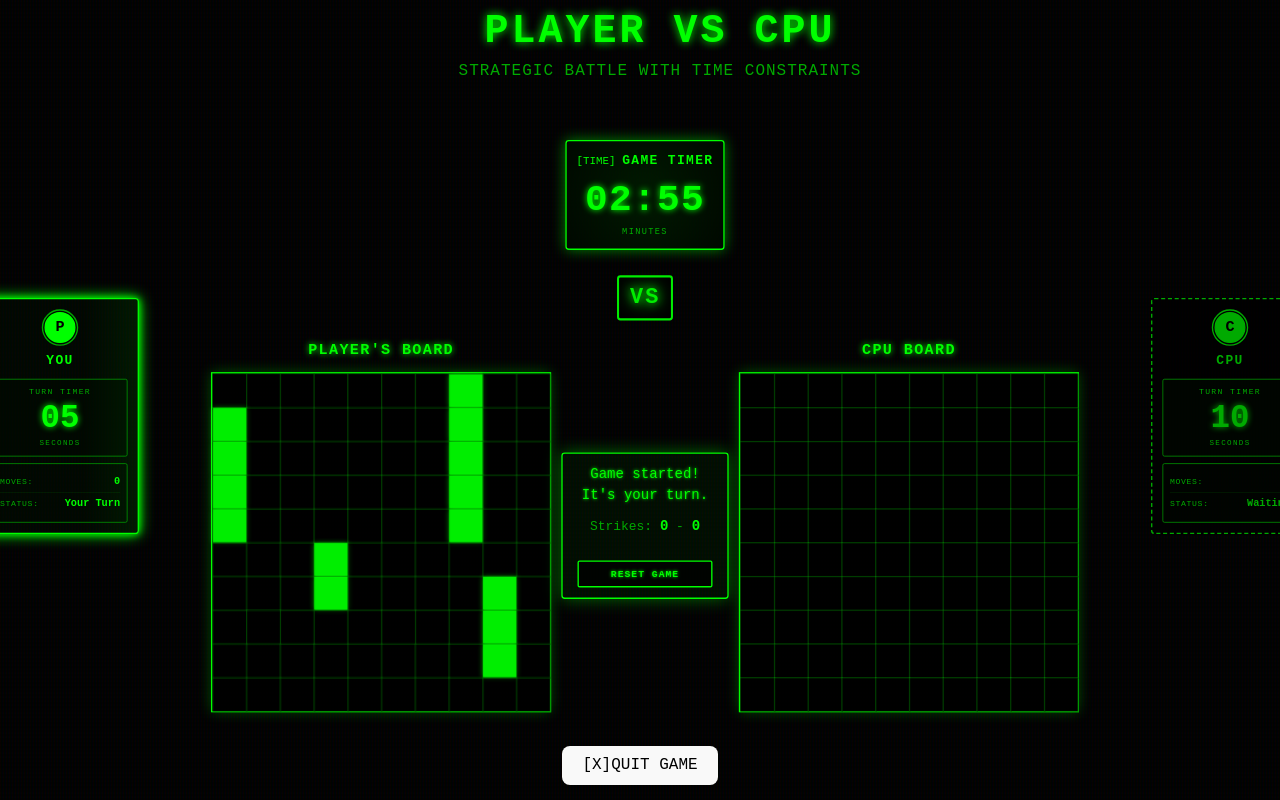
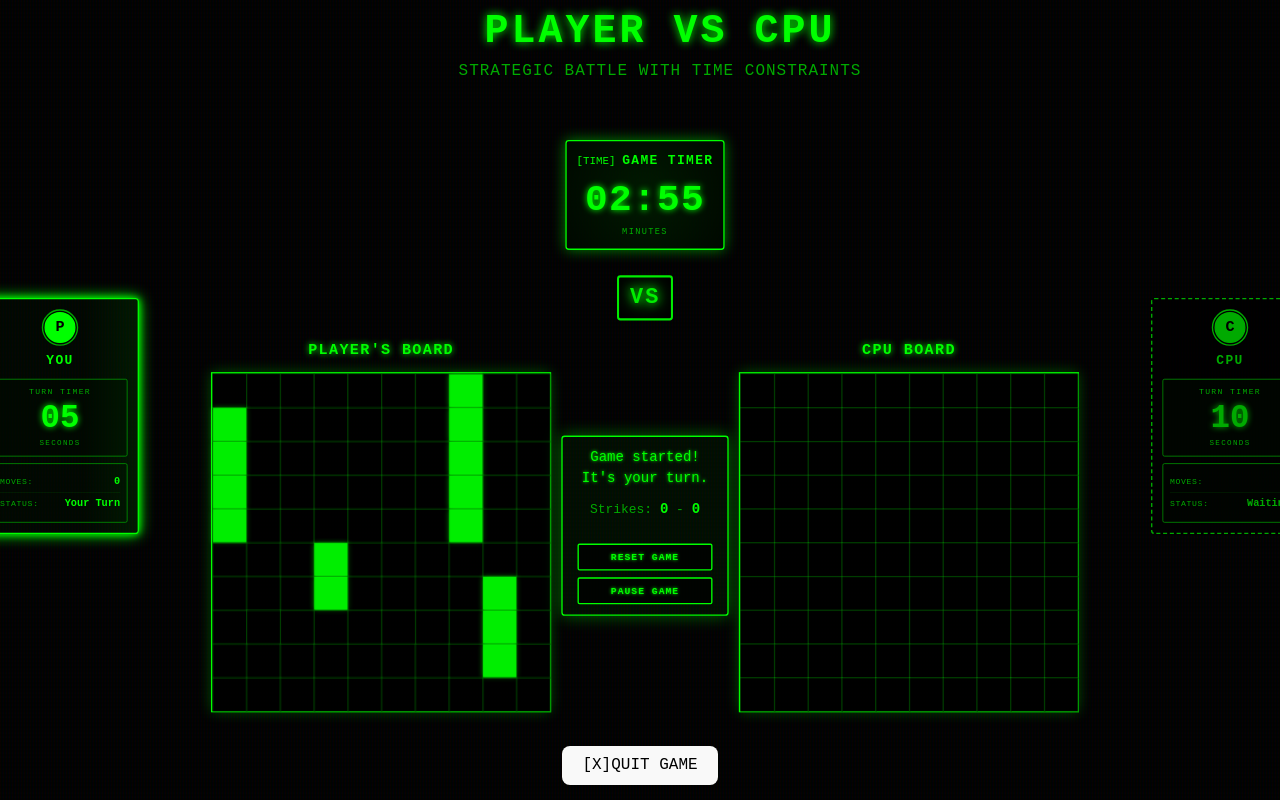
Before and after one commit to harpleen/battleship-clone, a React app in the folder frontend/: page /game in a window 1280 px wide. Built offline with nearby package versions, Linux system fonts and the light colour scheme; the HTML template or start-up script is replaced by a standard one.

Commit message:
Pause button functionality

```diff
--- a/frontend/src/pages/Game/Game.css
+++ b/frontend/src/pages/Game/Game.css
@@ -210,7 +210,7 @@ margin-top: 15px;
 width: 100%;
 }
 
-.end-turn-btn, .reset-btn {
+.end-turn-btn, .reset-btn, .pause-btn, .resume-btn {
 background: rgba(0, 0, 0, 0.8);
 color: #0f0;
 border: 2px solid #0f0;
@@ -244,6 +244,20 @@ color: #0a0;
 }
 
 .reset-btn:hover {
+background: #0f0;
+color: #000;
+box-shadow: 0 0 20px #0f0;
+transform: translateY(-2px);
+}
+
+.pause-btn:hover {
+background: #0f0;
+color: #000;
+box-shadow: 0 0 20px #0f0;
+transform: translateY(-2px);
+}
+
+.resume-btn:hover {
 background: #0f0;
 color: #000;
 box-shadow: 0 0 20px #0f0;
@@ -447,7 +461,7 @@ font-size: 1.1rem;
 font-size: 1rem;
 }
 
-.end-turn-btn, .reset-btn {
+.end-turn-btn, .reset-btn, .pause-btn, .resume-btn {
 padding: 10px 15px;
 font-size: 0.9rem;
 min-width: 150px;
--- a/frontend/src/pages/Game/Game.jsx
+++ b/frontend/src/pages/Game/Game.jsx
@@ -30,6 +30,7 @@ export default function Game() {
     const gameTimerRef = useRef(null);
     const cpuTimeoutRef = useRef(null);
     const isInitialized = useRef(false);
+    const pausedPlayerTime = useRef(null);
 
     // Cleanup timers
     const cleanupTimers = () => {
@@ -160,7 +161,13 @@ export default function Game() {
         }
 
         if (currentPlayer === 'player' && !gameStatus) {
-            setPlayerTurnTime(10);
+            // Use paused time if available, otherwise reset to 10
+            if (pausedPlayerTime.current !== null) {
+                setPlayerTurnTime(pausedPlayerTime.current);
+                pausedPlayerTime.current = null;
+            } else {
+                setPlayerTurnTime(10);
+            }
 
             playerTimerRef.current = setInterval(() => {
                 setPlayerTurnTime(prev => {
@@ -300,6 +307,45 @@ export default function Game() {
         }, 100);
     };
 
+    const pauseGame = () => {
+        if (gameStatus) return;
+
+        // Save current player turn time before pausing
+        if (currentPlayer === 'player') {
+            pausedPlayerTime.current = playerTurnTime;
+        }
+
+        if (playerTimerRef.current) {
+            clearInterval(playerTimerRef.current);
+            playerTimerRef.current = null;
+        }
+
+        if (cpuTimeoutRef.current) {
+            clearTimeout(cpuTimeoutRef.current);
+            cpuTimeoutRef.current = null;
+        }
+
+        setGameStatus('paused');
+        setMessage('Game paused. Click "Resume" to continue.');
+    };
+
+    const resumeGame = () => {
+        if (gameStatus !== 'paused') return;
+
+        if (playerTimerRef.current) {
+            clearInterval(playerTimerRef.current);
+            playerTimerRef.current = null;
+        }
+
+        if (cpuTimeoutRef.current) {
+            clearTimeout(cpuTimeoutRef.current);
+            cpuTimeoutRef.current = null;
+        }
+
+        setGameStatus(null);
+        setMessage('Game resumed. It\'s your turn.');
+    };
+
     return (
         <div className="game-page">
             {/* Top Bar with Header */}
@@ -346,7 +392,13 @@ export default function Game() {
                                     >
                                         Reset Game
                                     </button>
-                                </div>
+                                    {gameStatus !== 'paused' ? <button
+                                        className="pause-btn"
+                                        onClick={pauseGame}
+                                    >
+                                        Pause Game
+                                    </button> : <button className="resume-btn" onClick={resumeGame}>Resume Game</button>}
+                                    </div>
                             </div>
                             <Grid
                                 title="CPU Board"
```
